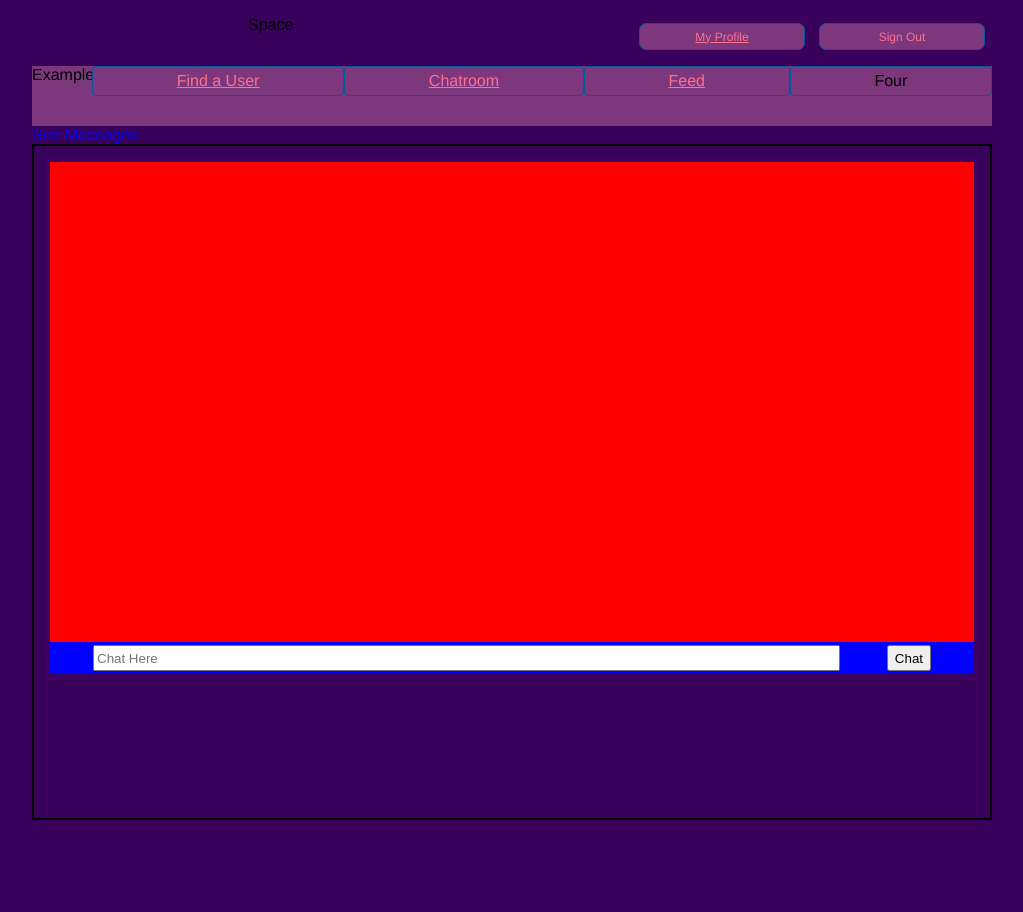
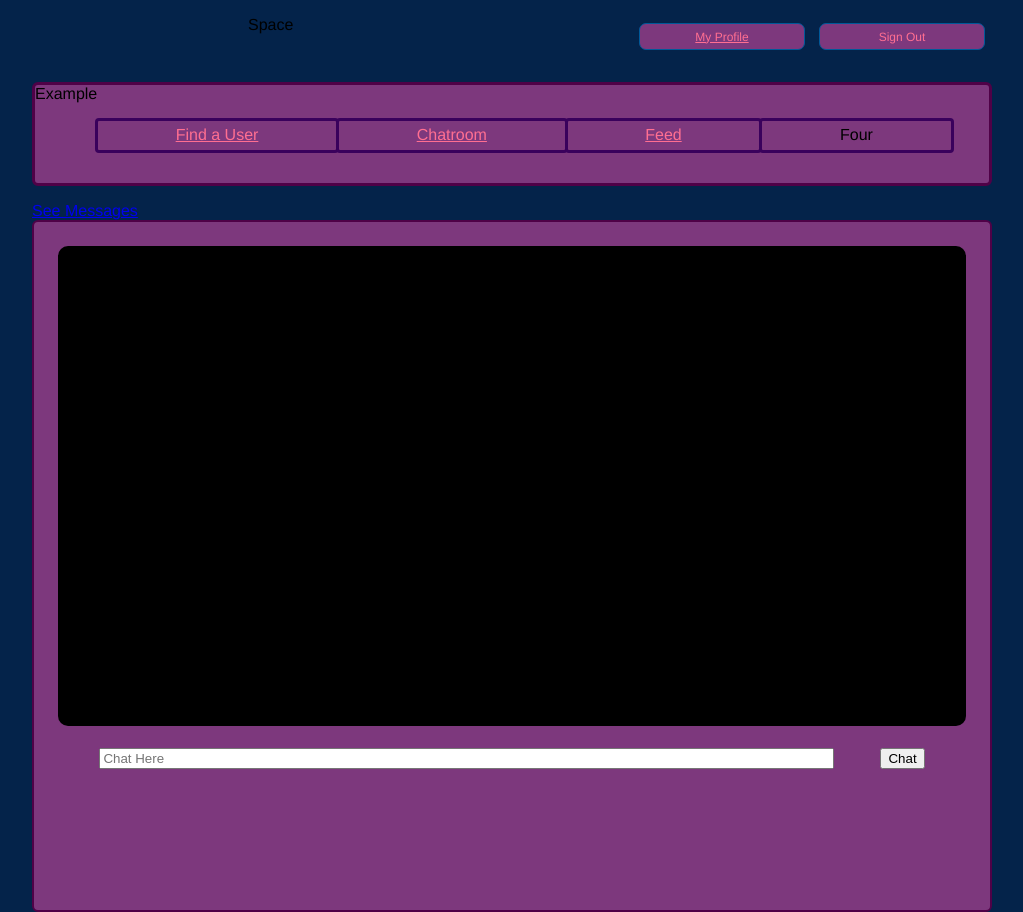
Before and after one commit to alitquan/TravellerSpace, a Flask app: page /chatroom in a window 1280 px wide. Shown: the whole page, without its empty margins (128-1151 px from the left). Before the commit the page ends 820 px from the top, so only its background shows below. Run offline with Flask 2, Linux system fonts and the light colour scheme; data that the repository does not hold is empty; some libraries are stand-ins or nearby versions.

Commit message:
Thematic design changes

```diff
--- a/flaskr/static/css/chat.css
+++ b/flaskr/static/css/chat.css
@@ -2,28 +2,31 @@
     display: flex;
     flex-direction: column; /* Or row, depending on your layout */
     height: 40em; /* Ensure the container fills its parent */
-    border: 2px solid black; /* Just for visualization */
+    background-color:  var(--color11);
+    border: 2px solid var(--color2); /* Just for visualization */
+    border-radius: 6px;
     position: relative;
-    padding: 1em;
+    padding: 1.5em;
 }
 
 .flex-item {
     flex-grow: 1;
-    background-color: blue;
     position:relative;
 }
 
 #chat-box {
     height: 90%;
-    background-color: red;
-    max-height: 30em; /* Set the maximum height of the container */
+    border-radius: 10px;
+    background-color: black;
+    max-height: 30em;
     overflow-y: auto;
 }
 
 #chat-input {
     display: flex;
+    align-items: center;
     justify-content: center;
-    max-height: 2em;
+    max-height: 4em;
 }
 
 #bar {
@@ -32,9 +35,10 @@
 
 .chat-input-bar {
     margin:.25em;
+    max-height: 2em;
 }
 
 .chat-msg {
    list-style-type: none;
-
+   color: var(--color10);
 }
--- a/flaskr/static/css/style.css
+++ b/flaskr/static/css/style.css
@@ -15,6 +15,8 @@
     --color22:#f7b801;
     --color23:#f18701;
     --color24:#f35b04;
+
+    --color30:#04234a;
     }
 html {
 	font-family: "Helvetica",san-serif;
@@ -25,7 +27,7 @@ html {
 body {
 	max-width: 960px;
 	margin: 0 auto;
-	background: var(--color1);
+	background: var(--color30);
 }
 
 body,html {
@@ -34,6 +36,12 @@ body,html {
 
 #navbar {
 	background: var(--color11);
+	margin-bottom: 1em;
+	margin-top: 1em;
+	border-style: solid;
+	border-width: 3px;
+	border-radius: 6px;
+	border-color: var(--color2);
 }
 
 .flexbox {
@@ -44,29 +52,40 @@ body,html {
 	display: flex;
 	align-items: end;
 	float: left;
-	width:100%;
+	width:90%;
 	padding-bottom:30px;
+	margin-top: 1.5em;
 }
 
 .flexbox-nav-item {
+	display: flex;
 	background: var(--color11);
-	border: 1px solid #005999;
+	border: 3px solid var(--color1);
 	border-radius: 4px;
-	padding: 5px;
+	padding: 10px;
 	flex-grow:1;
-	height: 60%;
+	height: 80%;
 	text-align:center;
-	align-items: flex-end;
+	align-items: center;
+	justify-content: center;
+	box-sizing: border-box; /* Ensure padding and border are included in the element's width and height */
+	margin-right: -3px; /* Offset the right margin to account for the border width */
+
+}
+
+
+.flexbox-nav-item:last-child {
+	margin-right: 0; /* Remove the negative margin for the last item */
 }
 
 .flexbox-nav-item a {
 	color: var(--color10);
-
 }
 
 
 .flexbox-nav-item:hover {
-	border: 3px solid;
+	border: 3px solid #005999;
+	margin-right: -3px;
 }
 
 
--- a/flaskr/templates/main/userProfile.html
+++ b/flaskr/templates/main/userProfile.html
@@ -62,7 +62,7 @@
 			<div class = "panel" id = "reviews">
 
 				<div id = "reviews-submit">
-					<div id ="fa-2x reviews-star">
+					<div class ="reviews-star">
 						<span id="star1" class="click fa fa-star fa-3x"></span>
 						<span id="star2" class="click fa fa-star fa-3x"></span>
 						<span id="star3" class="click fa fa-star fa-3x"></span>
```
Also changed, not shown: flaskr/static/css/profile.css (+11 -7 lines).
